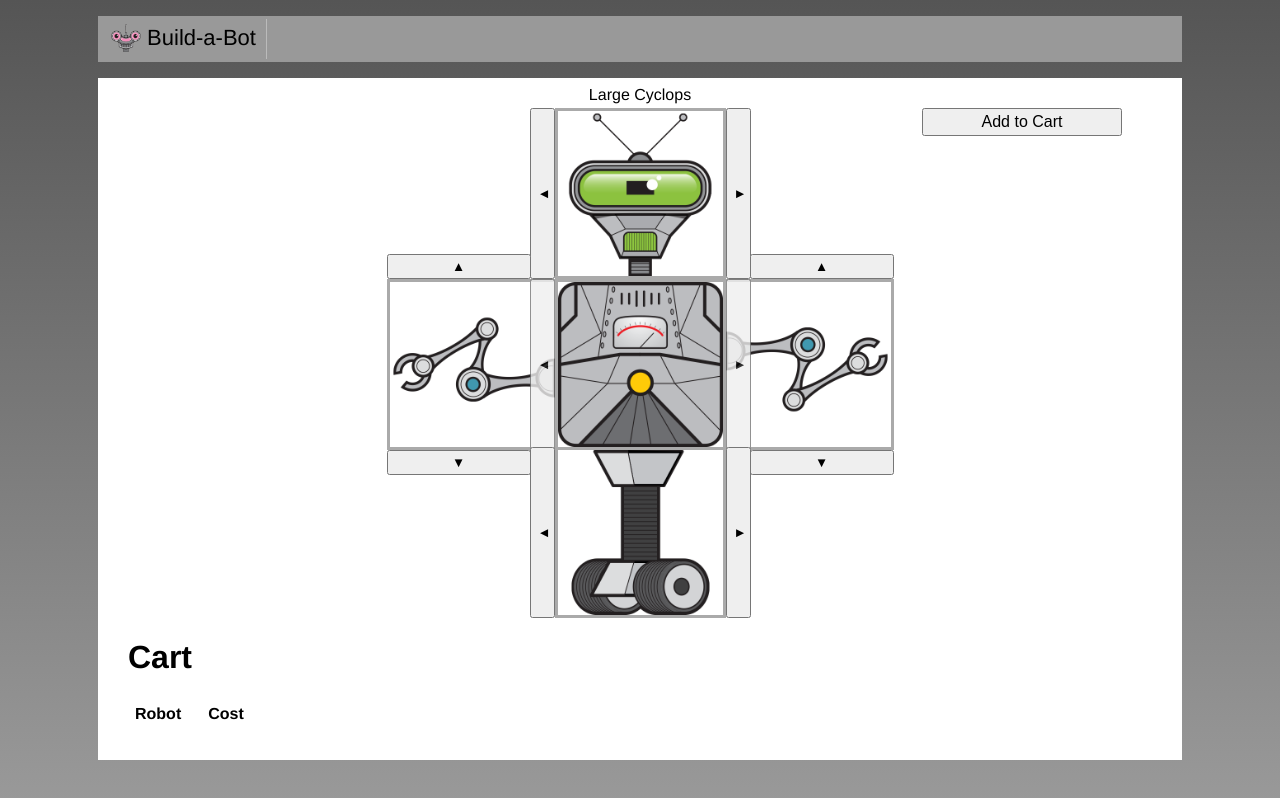
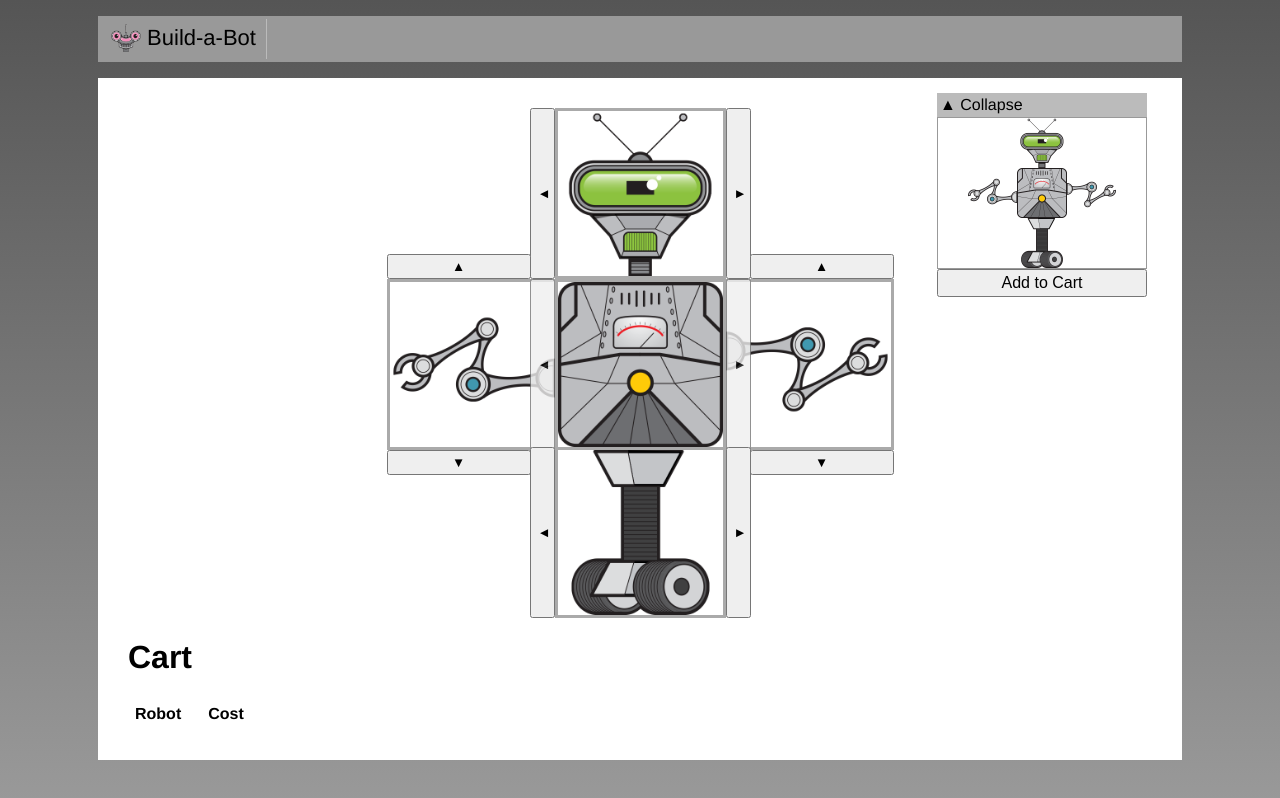
Before and after one commit to evtolley/vue-fundamentals-, a Vue app: page / in a window 1280 px wide. Built offline with nearby package versions, Linux system fonts and the light colour scheme.

Commit message:
inter component communication

```diff
--- a/package.json
+++ b/package.json
@@ -9,6 +9,8 @@
   },
   "dependencies": {
     "core-js": "^3.3.2",
+    "node-sass": "^4.13.0",
+    "sass-loader": "^8.0.0",
     "vue": "^2.6.10"
   },
   "devDependencies": {
--- /dev/null
+++ b/src/shared/CollapsibleSection.vue
@@ -0,0 +1,30 @@
+<template>
+    <div>
+        <div class="header">
+            <span v-if="open" @click="open = !open"> &#x25B2; Collapse</span>
+            <span v-if="!open" @click="open = !open">&#x25BC; Expand</span>
+        </div>
+        <slot v-if="open">
+            <!-- Injectable Content -->
+        </slot>
+    </div>
+</template>
+
+<script>
+export default {
+    name: 'CollapsibleSection',
+    data() {
+        return {
+            open: true
+        };
+    }
+};
+</script>
+
+<style scoped>
+    .header {
+        background-color: #bbb;
+        padding: 3px;
+        cursor: pointer;
+    }
+</style>
```
Also changed, not shown: src/build/PartSelector.vue (added), src/build/RobotBuilder.vue, 1 other file (tests, documents, lock files or other folders).
